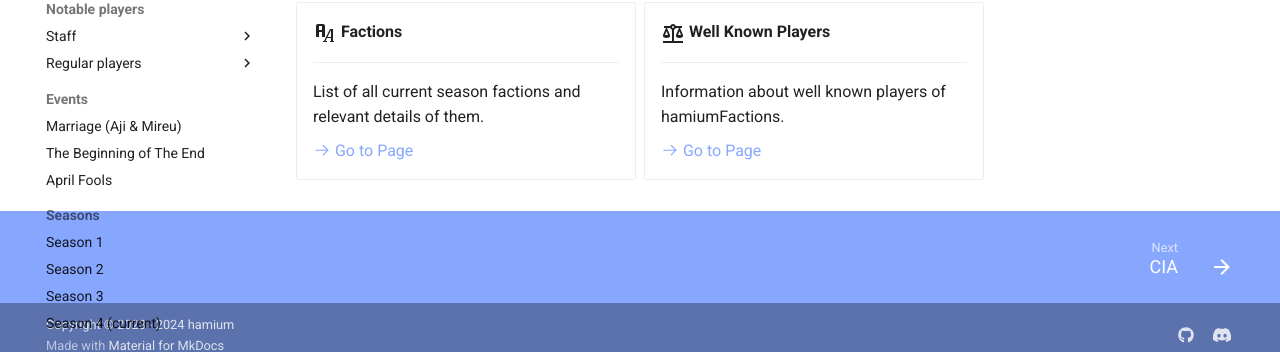
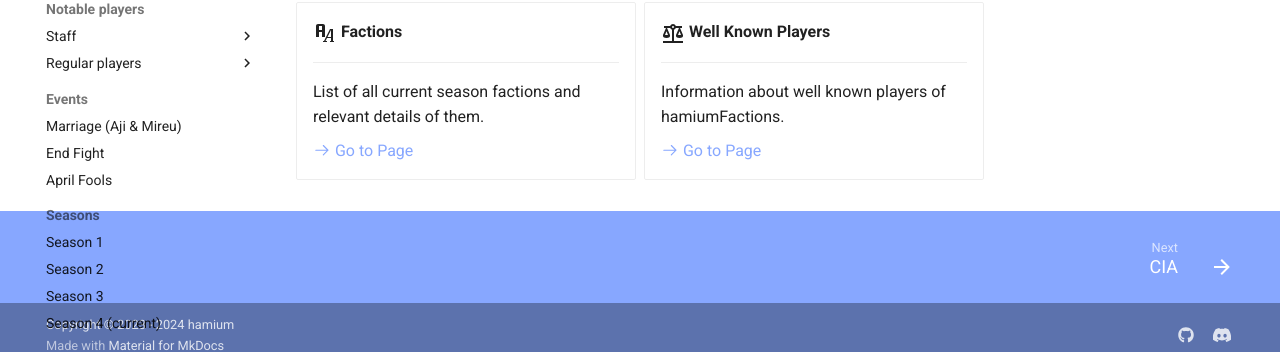
Before and after one commit to hamium/smp-wiki, an MkDocs documentation site: the page built from docs/index.md, in a window 1280 px wide. Shown: the part 532-884 px from the top of the page. Built offline with MkDocs 1.6.1 and Material for MkDocs 9.7.7, drawn with Linux system fonts in a browser that asks for light colours; comment, search, counter and statistics services are not loaded.

Commit message:
damn another link fixxx

```diff
--- a/mkdocs.yml
+++ b/mkdocs.yml
@@ -44,7 +44,7 @@ nav:
           - Targaros: staff/targ.md
   - Events:
       - Marriage (Aji & Mireu): events/1.md
-      - The Beginning of The End: events/endopen.md
+      - End Fight: events/endfight.md
       - April Fools: events/aprilfools.md
   - Seasons:
       - Season 1: seasons/s1.md
```
